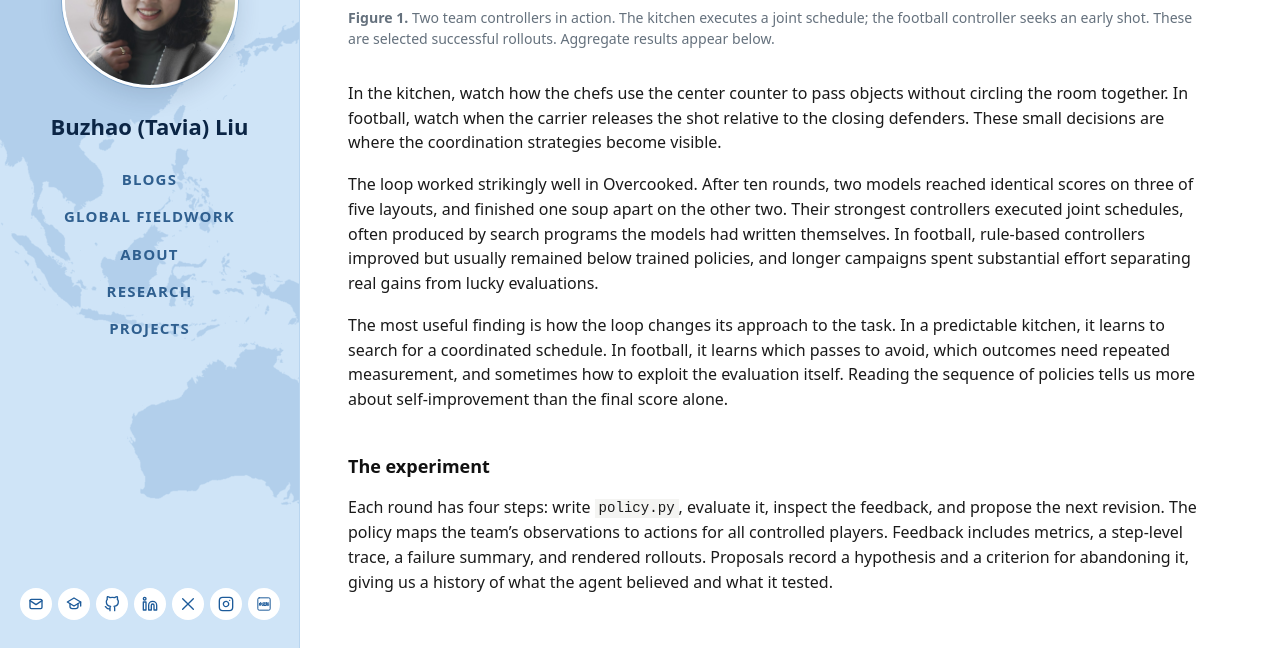
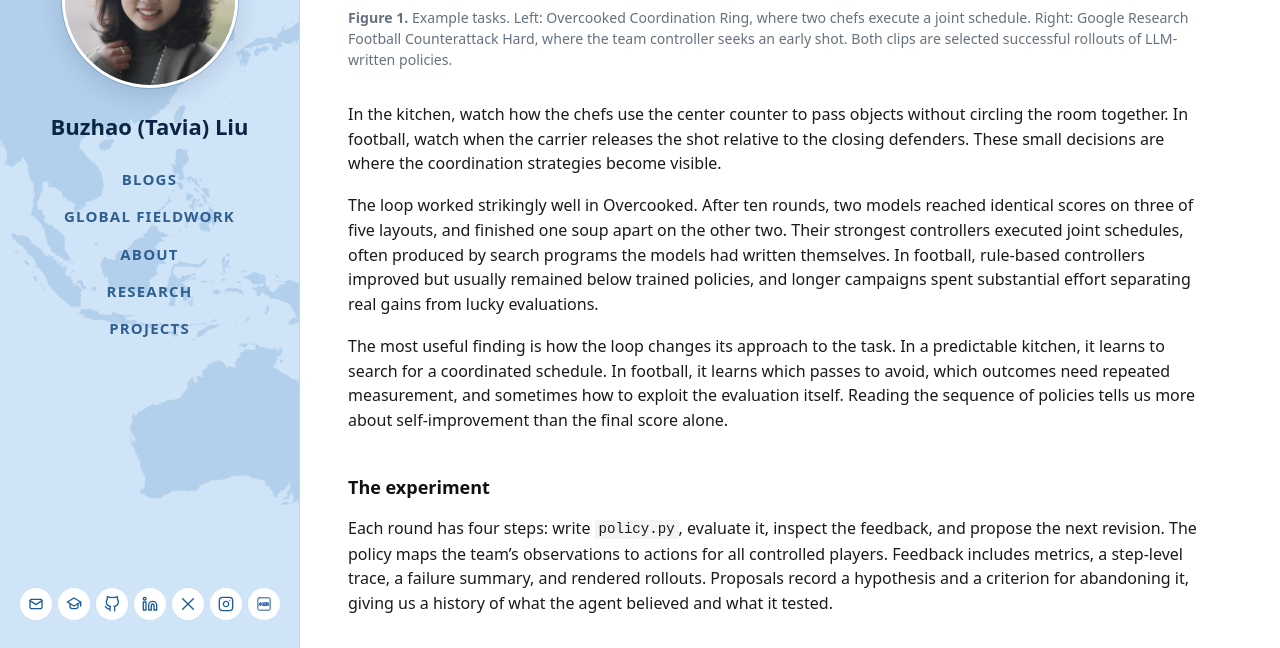
Before and after one commit to tavia-liu/tavia-liu.github.io, a Jekyll site: the page built from _posts/2026-10-31-self-improvement-ends-with-a-proof.md, in a window 1280 px wide and 900 px high, scrolled down 489 px, cut to the strip 252-900 px from the top of the window. Built offline with Jekyll 4.4.1, drawn with Linux system fonts in a browser that asks for light colours.

Commit message:
Figure 1 caption: example tasks

```diff
--- a/_posts/2026-10-31-self-improvement-ends-with-a-proof.md
+++ b/_posts/2026-10-31-self-improvement-ends-with-a-proof.md
@@ -28,7 +28,7 @@ We tested this in two games. In [Overcooked](https://github.com/HumanCompatibleA
       </video>
     </div>
   </div>
-  <figcaption style="margin-top: .65rem; color: #65717d; font-size: .88rem; line-height: 1.5;"><strong>Figure 1.</strong> Two team controllers in action. The kitchen executes a joint schedule; the football controller seeks an early shot. These are selected successful rollouts. Aggregate results appear below.</figcaption>
+  <figcaption style="margin-top: .65rem; color: #65717d; font-size: .88rem; line-height: 1.5;"><strong>Figure 1.</strong> Example tasks. Left: Overcooked Coordination Ring, where two chefs execute a joint schedule. Right: Google Research Football Counterattack Hard, where the team controller seeks an early shot. Both clips are selected successful rollouts of LLM-written policies.</figcaption>
 </figure>
 
 In the kitchen, watch how the chefs use the center counter to pass objects without circling the room together. In football, watch when the carrier releases the shot relative to the closing defenders. These small decisions are where the coordination strategies become visible.
```
